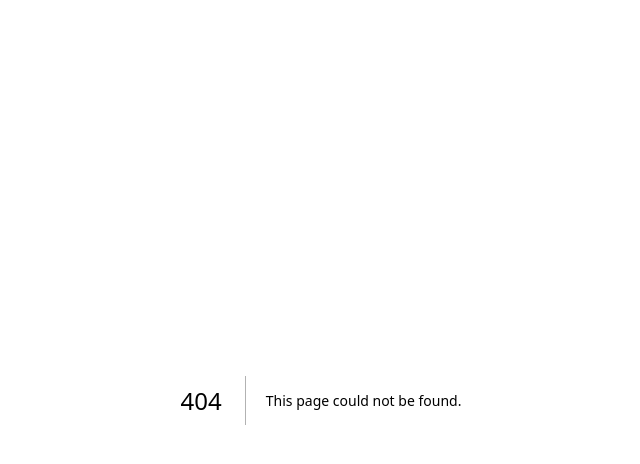
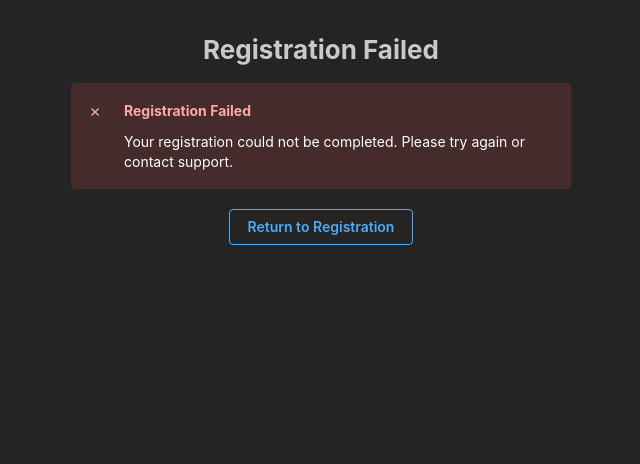
Before and after one commit to SomeBody16/horseback-riding-registration, a Next.js app: page /registration/error/1 in a window 1280 px wide. Before the commit this address had no page. Shown: the top 464 px of the page, without its empty margins (319-959 px from the left). Built offline with nearby package versions, Linux system fonts and the light colour scheme.

Commit message:
feat(registration): implement registration handling and error/success pages

```diff
--- /dev/null
+++ b/src/action/handleRegistration.ts
@@ -0,0 +1,65 @@
+"use server";
+
+import { PrismaClient, Registration, Slot } from "@/prisma/generated";
+import { redirect } from "next/navigation";
+
+const prisma = new PrismaClient();
+
+const errorRedirect = (error: string) => {
+	return redirect(`/registration/error/${error}`);
+}
+
+const parseFormData = (formData: FormData) => {
+	const email = formData.get("cisco-email") as string;
+	const slotId = formData.get("slot-id") as string;
+
+	if (!email || !slotId) {
+		throw new Error("Missing required fields");
+	}
+
+	const slotIdNumber = parseInt(slotId, 10);
+	if (isNaN(slotIdNumber)) {
+		throw new Error("Invalid slot ID");
+	}
+
+	return { email, slotId: slotIdNumber };
+}
+
+const assertSlotExists = async (slotId: number) => {
+	const slot = await prisma.slot.findUnique({
+		where: { id: slotId },
+		include: {
+			registrations: true,
+		},
+	});
+
+	if (!slot) {
+		throw errorRedirect('slot-not-found')
+	}
+
+	return slot;
+}
+
+const assertSlotHasCapacity = async (slot: Slot & { registrations: Registration[] }) => {
+	if (slot.registrations.length >= slot.limit) {
+		throw errorRedirect('slot-full')
+	}
+}
+
+export const handleRegistration = async (formData: FormData) => {
+	const { email, slotId } = parseFormData(formData);
+
+	const slot = await assertSlotExists(slotId);
+	await assertSlotHasCapacity(slot);
+
+	// Create the registration
+	await prisma.registration.create({
+		data: {
+			email,
+			slotId,
+		},
+	});
+
+	// Redirect to success page
+	redirect("/registration/success");
+};
--- a/src/app/page.tsx
+++ b/src/app/page.tsx
@@ -1,33 +1,5 @@
-import Image from "next/image";
-import { PrismaClient } from "@/prisma/generated";
-import { Container, Title, Stack } from "@mantine/core";
-import { FormContainer } from "@/component/FormContainer";
+import { Container } from "@mantine/core";
 
-const prisma = new PrismaClient();
-
-const horseImage = {
-  width: 250,
-  height: () => horseImage.width * horseImage.ratio,
-  ratio: 250 / 214,
-};
-
-export default async function RegistrationPage() {
-  const slots = await prisma.slot.findMany();
-
-  return (
-    <Container size="lg" py="xl">
-      <Stack align="center" gap="lg">
-        <Stack align="center" gap="md">
-          <Image
-            src="/horse.png"
-            alt="Horse"
-            width={horseImage.width}
-            height={horseImage.height()}
-          />
-          <Title order={1}>Registration</Title>
-        </Stack>
-        <FormContainer slots={slots} />
-      </Stack>
-    </Container>
-  );
+export default async function HomePage() {
+	return <Container size="lg" py="xl"></Container>;
 }
--- /dev/null
+++ b/src/app/registration/error/[error]/page.tsx
@@ -0,0 +1,58 @@
+import { Container, Title, Text, Button, Stack, Alert } from "@mantine/core";
+import Link from "next/link";
+
+interface ErrorPageProps {
+	params: {
+		error?: string;
+	};
+}
+
+const getErrorMessage = (error?: string) => {
+	switch (error) {
+		case "slot-not-found":
+			return {
+				title: "Slot Not Found",
+				message:
+					"The selected time slot could not be found. Please try selecting a different slot.",
+			};
+		case "slot-full":
+			return {
+				title: "Slot is Full",
+				message:
+					"This time slot has reached its maximum capacity. Please select a different time slot.",
+			};
+		default:
+			return {
+				title: "Registration Failed",
+				message:
+					"Your registration could not be completed. Please try again or contact support.",
+			};
+	}
+};
+
+export default function ErrorPage({ params }: ErrorPageProps) {
+	const { title, message } = getErrorMessage(params.error);
+
+	return (
+		<Container size="md" py="xl">
+			<Stack align="center" gap="lg">
+				<Stack gap="md" align="center">
+					<Title order={2}>Registration Failed</Title>
+					<Alert
+						icon="✗"
+						title={title}
+						color="red"
+						variant="light"
+						style={{ width: "100%", maxWidth: 500 }}
+					>
+						<Text size="sm">{message}</Text>
+					</Alert>
+				</Stack>
+
+				<Button component={Link} href="/registration" variant="outline">
+					Return to Registration
+				</Button>
+			</Stack>
+		</Container>
+	);
+}
--- /dev/null
+++ b/src/app/registration/page.tsx
@@ -0,0 +1,42 @@
+import Image from "next/image";
+import { PrismaClient } from "@/prisma/generated";
+import { Container, Title, Stack } from "@mantine/core";
+import { FormContainer } from "@/component/FormContainer";
+
+const prisma = new PrismaClient();
+
+const horseImage = {
+	width: 250,
+	height: () => horseImage.width * horseImage.ratio,
+	ratio: 250 / 214,
+};
+
+const getSlots = async () => {
+	const slots = await prisma.slot.findMany({
+		include: {
+			registrations: true,
+		},
+	});
+	return slots.filter((slot) => slot.registrations.length < slot.limit);
+};
+
+export default async function RegistrationPage() {
+	const slots = await getSlots();
+
+	return (
+		<Container size="lg" py="xl">
+			<Stack align="center" gap="lg">
+				<Stack align="center" gap="md">
+					<Image
+						src="/horse.png"
+						alt="Horse"
+						width={horseImage.width}
+						height={horseImage.height()}
+					/>
+					<Title order={1}>Registration</Title>
+				</Stack>
+				<FormContainer slots={slots} />
+			</Stack>
+		</Container>
+	);
+}
--- /dev/null
+++ b/src/app/registration/success/page.tsx
@@ -0,0 +1,30 @@
+import { Container, Title, Text, Button, Stack, Alert } from "@mantine/core";
+import Link from "next/link";
+
+export default function SuccessPage() {
+	return (
+		<Container size="md" py="xl">
+			<Stack align="center" gap="lg">
+				<Stack gap="md" align="center">
+					<Title order={2}>Thank you for registering!</Title>
+					<Alert
+						icon="✓"
+						title="Registration Successful!"
+						color="green"
+						variant="light"
+						style={{ width: "100%", maxWidth: 500 }}
+					>
+						<Text size="sm">
+							Your horseback riding registration has been successfully
+							submitted.
+						</Text>
+					</Alert>
+				</Stack>
+
+				<Button component={Link} href="/registration" variant="outline">
+					Return to Registration
+				</Button>
+			</Stack>
+		</Container>
+	);
+}
--- a/src/component/FormContainer.tsx
+++ b/src/component/FormContainer.tsx
@@ -8,15 +8,15 @@ import { StepForm } from "./StepForm";
 import { StepConfirm } from "./StepConfirm";
 
 export type FormContainerProps = {
-  slots: Slot[];
+	slots: Slot[];
 };
 
 export function FormContainer({ slots }: FormContainerProps) {
-  const [step, setStep] = useState(0);
-  const [selectedSlot, setSelectedSlot] = useState<Slot | undefined>();
-  const [email, setEmail] = useState<string>("");
+	const [step, setStep] = useState(0);
+	const [selectedSlot, setSelectedSlot] = useState<Slot | undefined>();
+	const [email, setEmail] = useState<string>("");
 
-  return (
+	return (
 		<Container size="md" mt="xl">
 			<Stepper active={step}>
 				<Stepper.Step label="Select" description="Date and slots">
@@ -37,7 +37,6 @@ export function FormContainer({ slots }: FormContainerProps) {
 				<Stepper.Step label="Confirm" description="Registration">
 					<StepConfirm
 						onPrev={() => setStep(1)}
-						onNext={() => {}}
 						selectedSlot={selectedSlot!}
 						email={email}
 					/>
--- a/src/component/StepConfirm.tsx
+++ b/src/component/StepConfirm.tsx
@@ -1,3 +1,4 @@
+import { handleRegistration } from "@/action/handleRegistration";
 import { Slot } from "@/prisma/generated";
 import {
 	Fieldset,
@@ -15,21 +16,18 @@ export type StepConfirmProps = {
 	selectedSlot: Slot;
 	email: string;
 	onPrev: () => void;
-  onNext: () => void;
 };
 
-export function StepConfirm({
-  onPrev,
-  onNext,
-  selectedSlot,
-  email,
-}: StepConfirmProps) {
+export function StepConfirm({ onPrev, selectedSlot, email }: StepConfirmProps) {
 	const date = dayjs(selectedSlot.date);
 	const formattedDate = date.format("DD.MM.YYYY");
 	const weekDay = date.format("dddd");
 
 	return (
+		<form action={handleRegistration}>
 			<Fieldset>
+				<input type="hidden" name="cisco-email" value={email} />
+				<input type="hidden" name="slot-id" value={selectedSlot.id} />
 				<Stack gap="xl">
 					<Fieldset legend="Registration">
 						<Stack gap="md">
@@ -52,19 +50,21 @@ export function StepConfirm({
 								<Anchor href="webexteams://im?space=d32e50f0-d597-11ee-81e0-efc84970601f">
 									horseback riding space
 								</Anchor>
-              <Text component="span" c="red" inherit> *</Text>
+								<Text component="span" c="red" inherit>
+									{" "}
+									*
+								</Text>
 							</>
 						}
 					/>
 				</Stack>
+			</Fieldset>
 			<Group justify="space-between" mt="lg">
 				<Button variant="outline" onClick={onPrev}>
 					Back
 				</Button>
-        <Button onClick={onNext}>
-          Submit
-        </Button>
+				<Button type="submit">Submit</Button>
 			</Group>
-    </Fieldset>
+		</form>
 	);
 }
--- a/src/component/StepForm.tsx
+++ b/src/component/StepForm.tsx
@@ -36,6 +36,7 @@ export function StepForm(props: StepFormProps) {
 		email && !isEmailValid(email) ? "Invalid email address" : undefined;
 
 	return (
+		<>
 			<Fieldset style={{ width: 600 }}>
 				<Stack gap="xl">
 					<TextInput
@@ -47,7 +48,9 @@ export function StepForm(props: StepFormProps) {
 						onChange={(e) => setEmail(e.target.value)}
 						error={emailError}
 					/>
-				<Group justify="space-between">
+				</Stack>
+			</Fieldset>
+			<Group justify="space-between" mt="lg">
 				<Button variant="outline" onClick={props.onPrev}>
 					Back
 				</Button>
@@ -55,7 +58,6 @@ export function StepForm(props: StepFormProps) {
 					Next
 				</Button>
 			</Group>
-			</Stack>
-		</Fieldset>
+		</>
 	);
 }
--- a/src/component/StepSlots.date.tsx
+++ b/src/component/StepSlots.date.tsx
@@ -1,6 +1,6 @@
 "use client";
 
-import { useEffect, useState } from "react";
+import { useEffect } from "react";
 import { Slot } from "@/prisma/generated";
 import { Indicator } from "@mantine/core";
 import { DatePicker, DatePickerProps } from "@mantine/dates";
--- a/src/component/StepSlots.tsx
+++ b/src/component/StepSlots.tsx
@@ -24,6 +24,7 @@ export function StepSlots(props: StepSlotsProps) {
 	}, [selectedSlot, props]);
 
 	return (
+		<>
 			<Fieldset style={{ width: 600 }}>
 				<Grid gutter="lg">
 					<Grid.Col span={6}>
@@ -44,11 +45,12 @@ export function StepSlots(props: StepSlotsProps) {
 						)}
 					</Grid.Col>
 				</Grid>
+			</Fieldset>
 			<Group justify="flex-end" mt="lg">
 				<Button onClick={props.onNext} disabled={selectedSlot === undefined}>
 					Next
 				</Button>
 			</Group>
-		</Fieldset>
+		</>
 	);
 }
```
Lines whose indentation alone changed are shown as unchanged.
